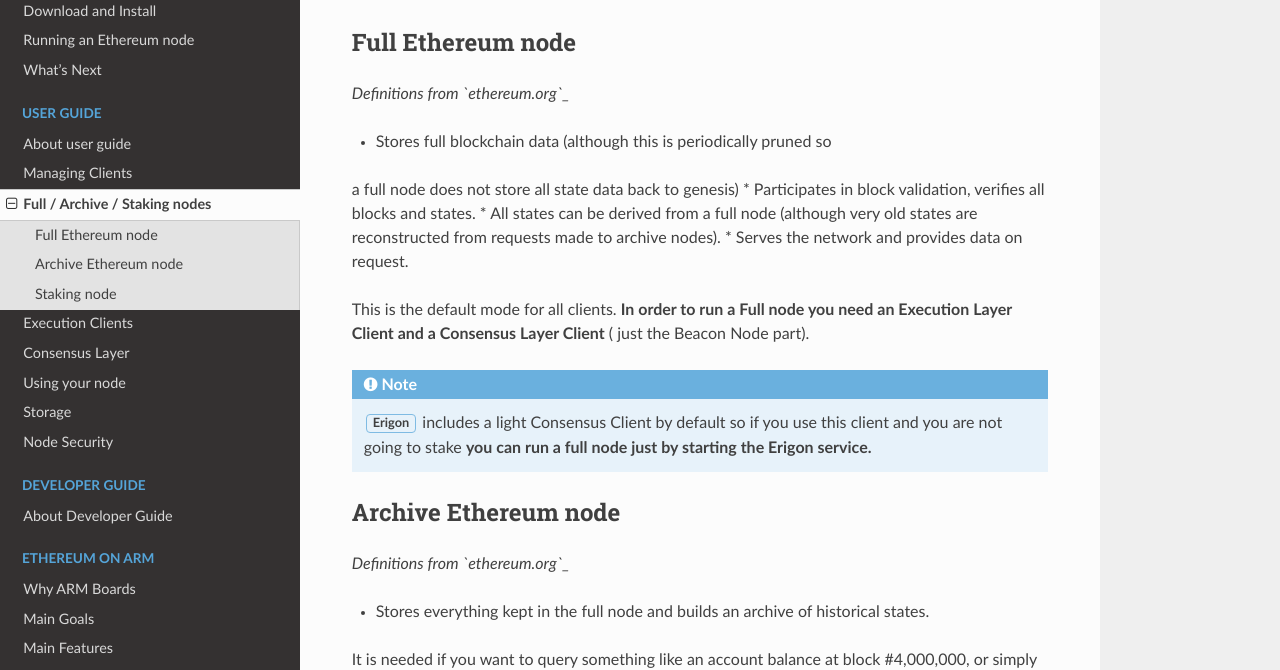
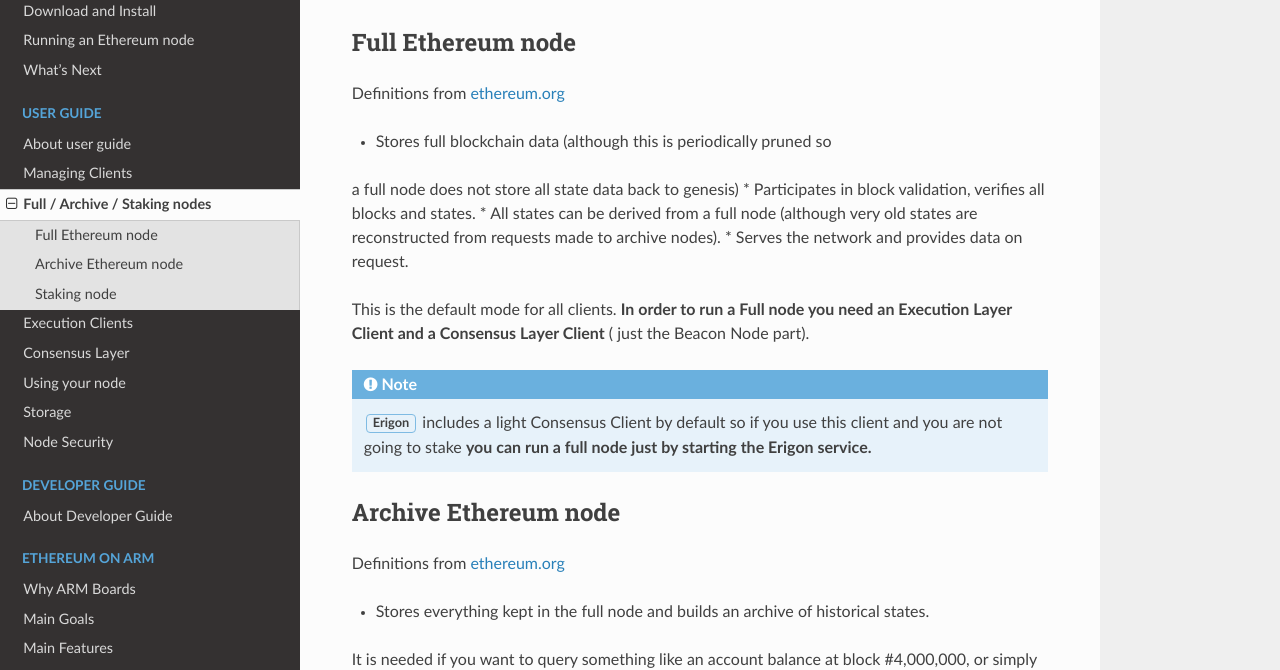
Before and after one commit to EOA-Blockchain-Labs/ethereumonarm, a Sphinx documentation site: the page built from docs/user-guide/nodes-staking.rst, in a window 1280 px wide and 900 px high, scrolled down 248 px. Shown: the part 174-844 px from the top of the window. Built offline with Sphinx 7.4.7 and the Read the Docs theme 2.0.0, drawn with Linux system fonts in a browser that asks for light colours.

Commit message:
fixed typo

```diff
--- a/docs/user-guide/nodes-staking.rst
+++ b/docs/user-guide/nodes-staking.rst
@@ -19,7 +19,7 @@ There are three node setups you can run with your ARM board:
 Full Ethereum node
 ------------------
 
-*Definitions from `ethereum.org`_*
+Definitions from `ethereum.org`_
 
 * Stores full blockchain data (although this is periodically pruned so
 a full node does not store all state data back to genesis)
@@ -40,7 +40,7 @@ need an Execution Layer Client and a Consensus Layer Client** ( just the Beacon
 Archive Ethereum node
 ---------------------
 
-*Definitions from `ethereum.org`_*
+Definitions from `ethereum.org`_
 
 * Stores everything kept in the full node and builds an archive of historical states.
 It is needed if you want to query something like an account balance at block #4,000,000,
```
